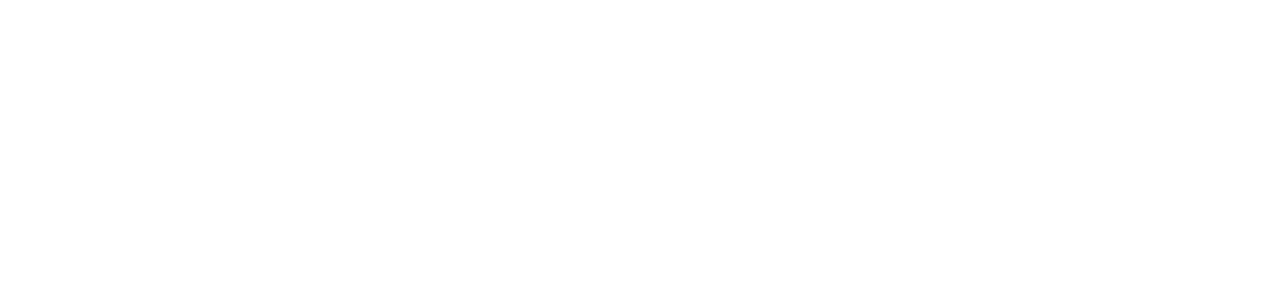
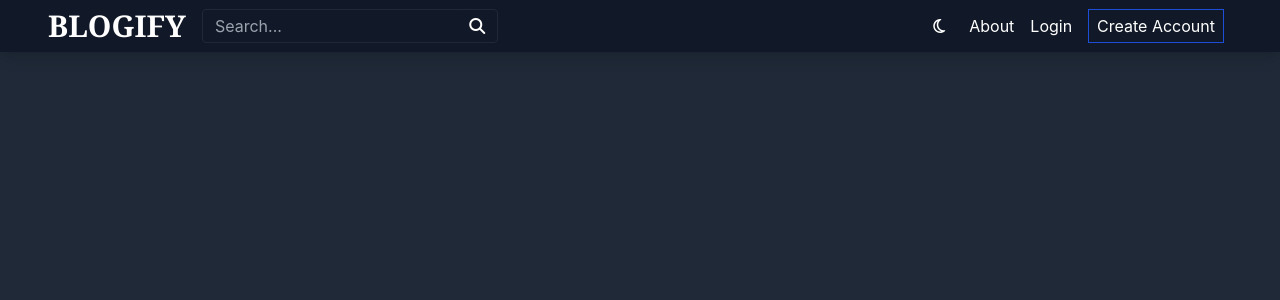
Before and after one commit to BilalSajid173/Blog-app-frontend, a React (Create React App) app: page /search in a window 1280 px wide. Before the commit this address had no page. Shown: the top 300 px of the page. Built offline with nearby package versions, Linux system fonts and the light colour scheme.

Commit message:
search page created

```diff
--- a/src/App.js
+++ b/src/App.js
@@ -8,6 +8,7 @@ import { useSelector } from "react-redux";
 import Profile from "./pages/Profile";
 import OtherProfile from "./pages/OtherProfile";
 import SinglePost from "./pages/SinglePost";
+import SearchResult from "./pages/SearchPage";
 function App() {
   const isLoggedIn = useSelector((state) => state.auth.isLoggedIn);
   return (
@@ -22,6 +23,7 @@ function App() {
           {isLoggedIn && <Route path="/profile" element={<Profile />}></Route>}
           <Route path="/userprofile/:userId" element={<OtherProfile />} />
           <Route path="/post/:postId" element={<SinglePost />} />
+          <Route path="/search" element={<SearchResult />} />
         </Routes>
         <ToastContainer />
       </ScrollToTop>
--- /dev/null
+++ b/src/components/Search/SearchRes.js
@@ -0,0 +1,4 @@
+const SearchRes = () => {
+  return;
+};
+export default SearchRes;
--- /dev/null
+++ b/src/pages/SearchPage.js
@@ -0,0 +1,12 @@
+import Navbar from "../components/Navigation/navbar";
+import SearchRes from "../components/Search/SearchRes";
+const SearchResult = () => {
+  return (
+    <>
+      <Navbar />
+      <SearchRes />
+    </>
+  );
+};
+
+export default SearchResult;
```
